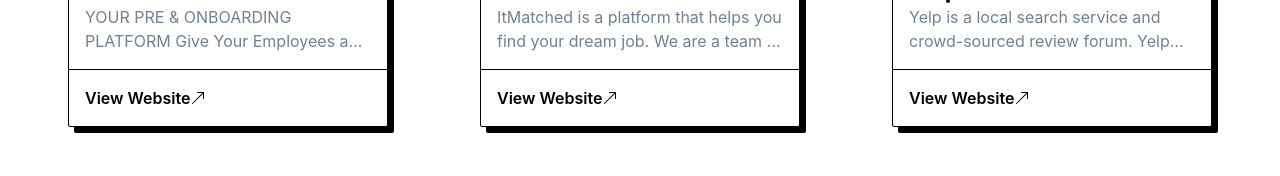
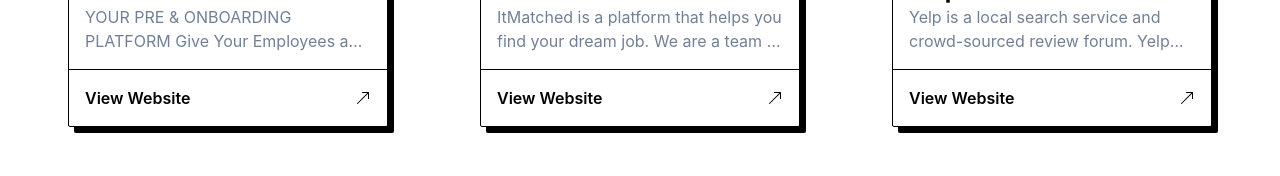
Before and after one commit to OmarBelguith/OmarBelguith.github.io, a Next.js app: page / in a window 1280 px wide. Shown: the part 2392-2568 px from the top of the page. Built offline with nearby package versions, Linux system fonts and the light colour scheme.

Commit message:
fix projects link

```diff
--- a/src/components/ProjectCard/index.tsx
+++ b/src/components/ProjectCard/index.tsx
@@ -55,21 +55,22 @@
           </Text>
         </Box>
         <HStack borderTop={'1px'} color={useColorModeValue('black', 'white')}>
-          <Link href={projectURL} passHref>
             <Flex
               p={4}
               alignItems="center"
               justifyContent={'space-between'}
               roundedBottom={'sm'}
               cursor={'pointer'}
-              w="full">
-
+              w="full"
+              as={'a'}
+              href={projectURL}
+              >
               <Text fontSize={'md'} fontWeight={'semibold'}>
                 View Website
               </Text>
               <BsArrowUpRight />
             </Flex>
-          </Link>
+
         </HStack>
       </Box>
     </Center>
```
